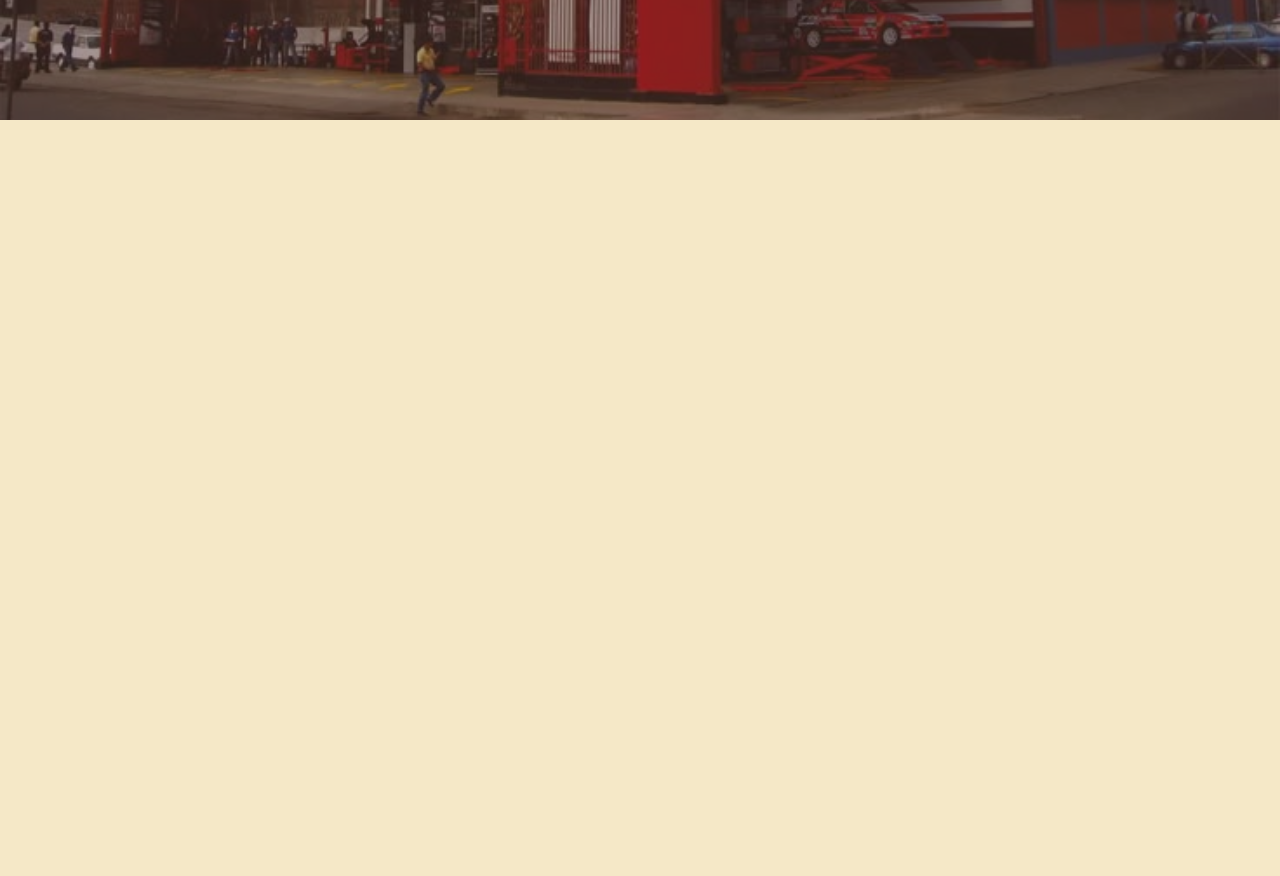
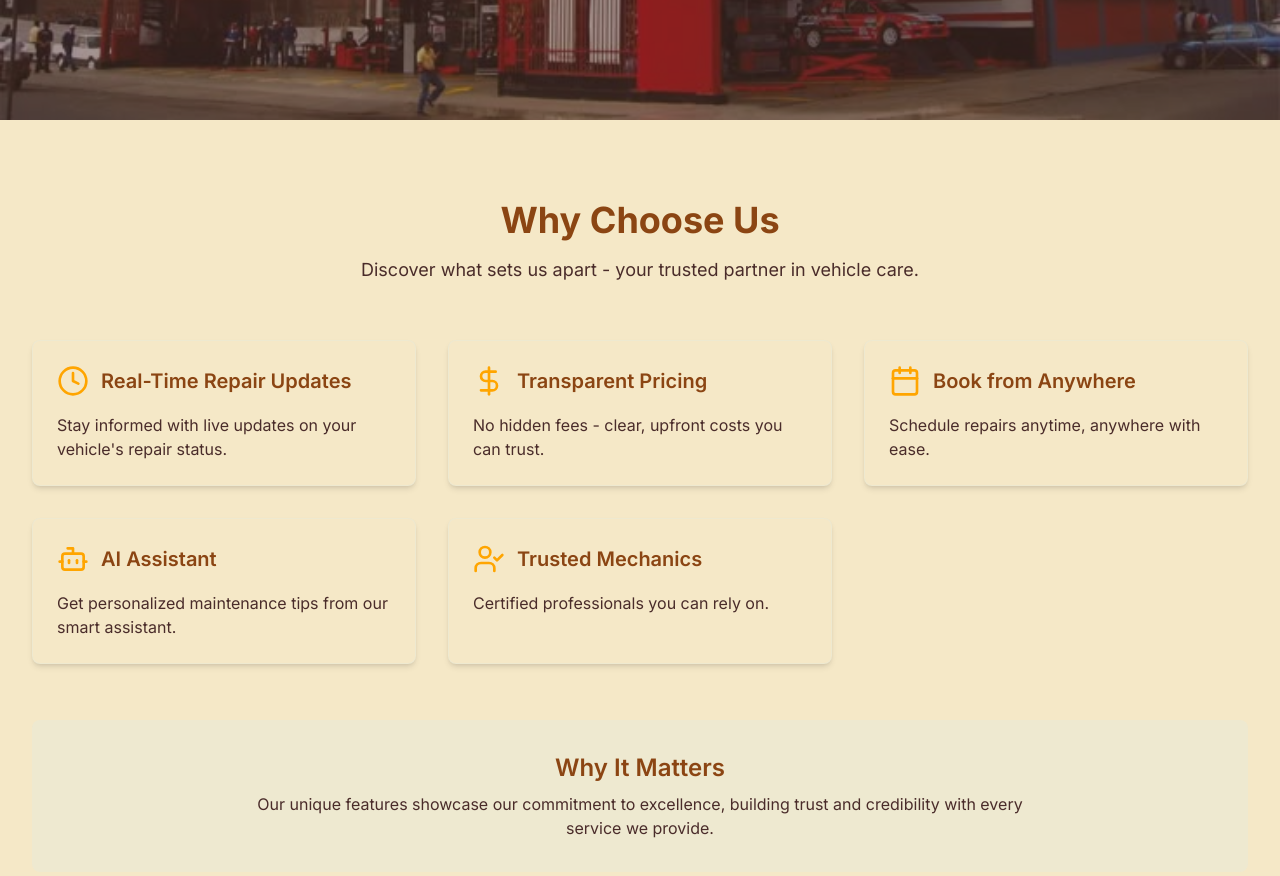
Before and after one commit to CGAJAY/AutoMate, a Next.js app in the folder frontend/: page / in a window 1280 px wide. Shown: the part 680-1556 px from the top of the page. Before the commit the page ends 800 px from the top, so only its background shows below. Built offline with nearby package versions, Linux system fonts and the light colour scheme.

Commit message:
Added WhyChooseUs section with enhanced animations and layout

```diff
--- /dev/null
+++ b/frontend/app/components/WhyChooseUs.tsx
@@ -0,0 +1,174 @@
+// components/WhyChooseUs.jsx
+"use client";
+
+import { motion, useInView } from "framer-motion";
+import { useRef } from "react";
+import {
+  Clock,
+  DollarSign,
+  Calendar,
+  Bot,
+  UserCheck,
+} from "lucide-react";
+
+const features = [
+  {
+    icon: Clock,
+    title: "Real-Time Repair Updates",
+    description: "Stay informed with live updates on your vehicle's repair status.",
+  },
+  {
+    icon: DollarSign,
+    title: "Transparent Pricing",
+    description: "No hidden fees - clear, upfront costs you can trust.",
+  },
+  {
+    icon: Calendar,
+    title: "Book from Anywhere",
+    description: "Schedule repairs anytime, anywhere with ease.",
+  },
+  {
+    icon: Bot,
+    title: "AI Assistant",
+    description: "Get personalized maintenance tips from our smart assistant.",
+  },
+  {
+    icon: UserCheck,
+    title: "Trusted Mechanics",
+    description: "Certified professionals you can rely on.",
+  },
+];
+
+// Animation variants
+const containerVariants = {
+  hidden: { opacity: 0, transition: { staggerChildren: 0.1 } },
+  visible: {
+    opacity: 1,
+    transition: {
+      staggerChildren: 0.15,
+      delayChildren: 0.2,
+    },
+  },
+};
+
+const cardVariants = {
+  hidden: { opacity: 0, y: 40, scale: 0.95 },
+  visible: {
+    opacity: 1,
+    y: 0,
+    scale: 1,
+    transition: {
+      duration: 0.6,
+      ease: [0.4, 0, 0.2, 1], // Smooth bounce
+    },
+  },
+};
+
+const headerVariants = {
+  hidden: { opacity: 0, y: -20 },
+  visible: {
+    opacity: 1,
+    y: 0,
+    transition: {
+      duration: 0.5,
+      ease: "easeOut",
+    },
+  },
+};
+
+const footerVariants = {
+  hidden: { opacity: 0, scale: 0.9 },
+  visible: {
+    opacity: 1,
+    scale: 1,
+    transition: {
+      duration: 0.7,
+      ease: "easeOut",
+    },
+  },
+};
+
+export default function WhyChooseUs() {
+  const headerRef = useRef(null);
+  const gridRef = useRef(null);
+  const footerRef = useRef(null);
+
+  const headerInView = useInView(headerRef, { amount: 0.5 });
+  const gridInView = useInView(gridRef, { amount: 0.2 });
+  const footerInView = useInView(footerRef, { amount: 0.5 });
+
+  return (
+    <section className="py-12 px-4 sm:py-16 sm:px-6 lg:py-20 lg:px-8">
+      <div className="max-w-7xl mx-auto">
+        {/* Header */}
+        <motion.div
+          ref={headerRef}
+          variants={headerVariants}
+          initial="hidden"
+          animate={headerInView ? "visible" : "hidden"}
+          className="text-center mb-10 sm:mb-12 lg:mb-14"
+        >
+          <h2 className="text-2xl sm:text-3xl md:text-4xl font-bold text-[var(--foreground)] mb-3 sm:mb-4">
+            Why Choose Us
+          </h2>
+          <p className="text-base sm:text-lg text-[var(--secondary)] max-w-xl sm:max-w-2xl mx-auto">
+            Discover what sets us apart - your trusted partner in vehicle care.
+          </p>
+        </motion.div>
+
+        {/* Features Grid */}
+        <motion.div
+          ref={gridRef}
+          variants={containerVariants}
+          initial="hidden"
+          animate={gridInView ? "visible" : "hidden"}
+          className="grid grid-cols-1 sm:grid-cols-2 lg:grid-cols-3 gap-6 sm:gap-8"
+        >
+          {features.map((feature, index) => (
+            <motion.div
+              key={index}
+              variants={cardVariants}
+              className="relative group bg-[var(--background)] p-5 sm:p-6 rounded-lg shadow-md hover:shadow-xl transition-all duration-300 border border-[var(--accent)]/20 overflow-hidden"
+            >
+              {/* Icon Container */}
+              <div className="mb-4 flex items-center">
+                <feature.icon
+                  className="w-7 h-7 sm:w-8 sm:h-8 text-[var(--primary)] mr-2 sm:mr-3"
+                  strokeWidth={2}
+                />
+                <h3 className="text-lg sm:text-xl font-semibold text-[var(--foreground)]">
+                  {feature.title}
+                </h3>
+              </div>
+
+              {/* Description */}
+              <p className="text-sm sm:text-base text-[var(--secondary)]">
+                {feature.description}
+              </p>
+
+              {/* Hover Effect - Animated Gradient */}
+              <div className="absolute inset-0 bg-gradient-to-br from-[var(--primary)]/10 to-transparent opacity-0 group-hover:opacity-100 transition-opacity duration-500 pointer-events-none"></div>
+            </motion.div>
+          ))}
+        </motion.div>
+
+        {/* Why It Matters */}
+        <motion.div
+          ref={footerRef}
+          variants={footerVariants}
+          initial="hidden"
+          animate={footerInView ? "visible" : "hidden"}
+          className="mt-10 sm:mt-12 lg:mt-14 text-center bg-[var(--accent)]/20 py-6 sm:py-8 px-4 sm:px-6 rounded-lg"
+        >
+          <h3 className="text-xl sm:text-2xl font-semibold text-[var(--foreground)] mb-2">
+            Why It Matters
+          </h3>
+          <p className="text-sm sm:text-base text-[var(--secondary)] max-w-xl sm:max-w-2xl lg:max-w-3xl mx-auto">
+            Our unique features showcase our commitment to excellence, building
+            trust and credibility with every service we provide.
+          </p>
+        </motion.div>
+      </div>
+    </section>
+  );
+}
--- a/frontend/app/page.tsx
+++ b/frontend/app/page.tsx
@@ -1,11 +1,13 @@
 import Header from "./components/Header";
 import Hero from "./components/Hero";
+import WhyChooseUs from "./components/WhyChooseUs";
 
 export default function Home() {
   return (
     <div>
       <Header />
       <Hero />
+      <WhyChooseUs />
     </div>
   );
 }
```
